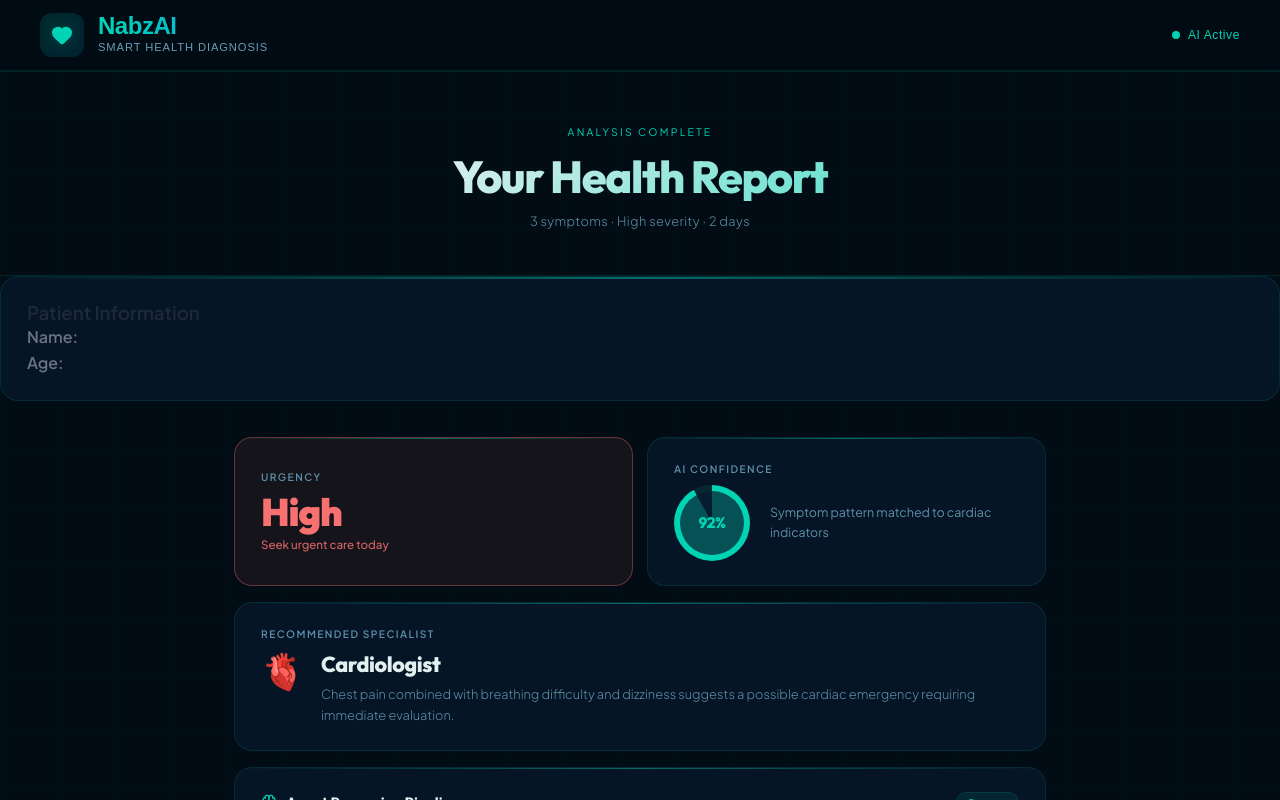
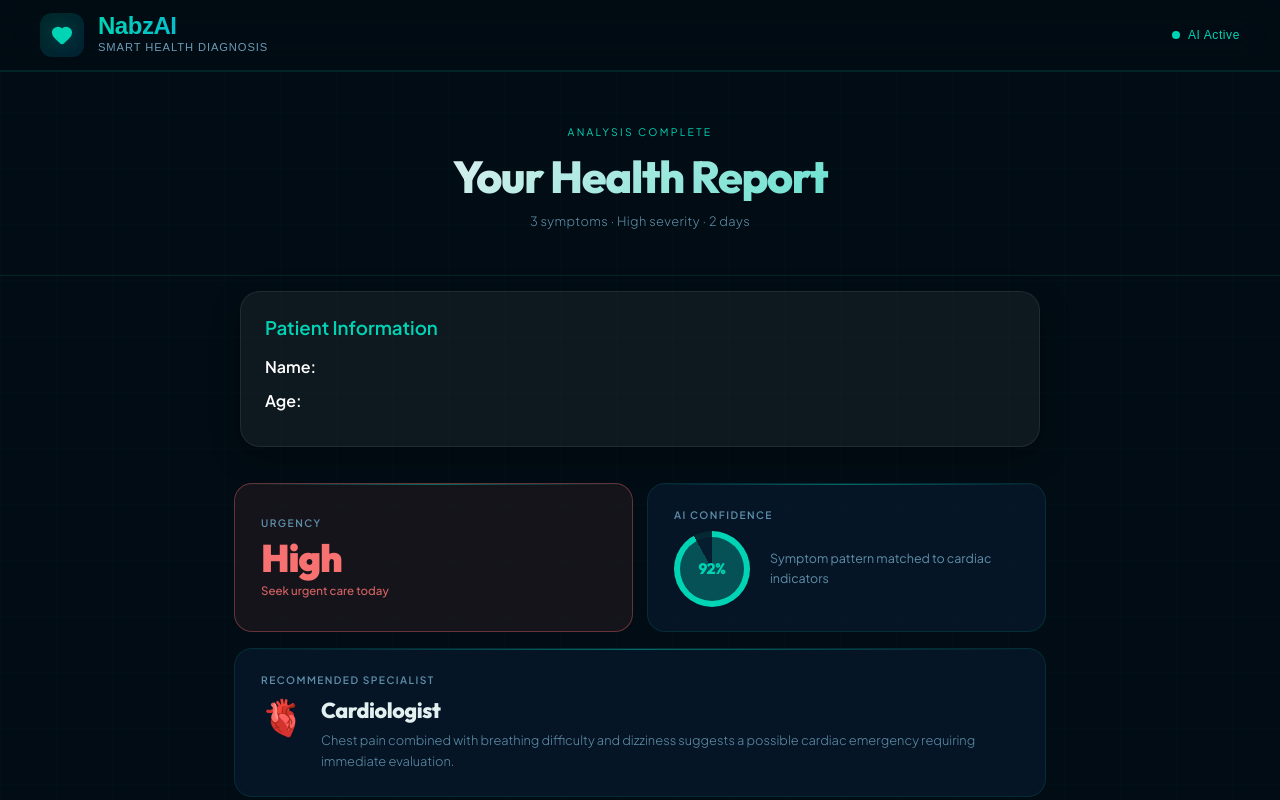
Before and after one commit to Sanketsinghal17/nabzai-smart-triage-agent, a React (Vite) app in the folder frontend/: page /result in a window 1280 px wide. Shown: the top 800 px of the page. Built offline with nearby package versions, Linux system fonts and the light colour scheme.

Commit message:
Fixed patient info passing to result page

```diff
--- a/frontend/src/pages/HomePage.jsx
+++ b/frontend/src/pages/HomePage.jsx
@@ -107,9 +107,9 @@ export default function Home() {
       setLoading(false);
 
       navigate("/result", {
-        state: data,
+        state: { ... data,
         patientName,
-        patientAge
+        patientAge}
       });
 
     } catch (error) {
--- a/frontend/src/pages/ResultPage.jsx
+++ b/frontend/src/pages/ResultPage.jsx
@@ -168,7 +168,7 @@ export default function Result() {
           {data.severity}&nbsp;·&nbsp;{data.duration}
         </p>
       </header>
-      <div className="card">
+      <div className="patient-info-card">
           <h3>Patient Information</h3>
           <p><strong>Name:</strong> {data.patientName}</p>
           <p><strong>Age:</strong> {data.patientAge}</p>
--- a/frontend/src/styles/result.css
+++ b/frontend/src/styles/result.css
@@ -66,6 +66,7 @@
   text-align: center;
   padding: calc(var(--navbar-h) + 56px) 1.5rem 44px;
   border-bottom: 1px solid var(--border);
+   margin-bottom: 15px;
 }
 
 .rp-kicker {
@@ -558,3 +559,23 @@
   .actions-row  { flex-direction: column; }
   .card         { padding: 18px 16px; }
 }
+.patient-info-card {
+  width: 800px;
+  max-width: 100%;
+  margin: 0 auto 0px auto;
+  background: rgba(255,255,255,0.05);
+  border: 1px solid rgba(255,255,255,0.08);
+  border-radius: 20px;
+  padding: 24px;
+  box-shadow: 0 10px 30px rgba(0,0,0,0.25);
+}
+
+.patient-info-card h3 {
+  color: #00d4b4;
+  margin-bottom: 15px;
+}
+
+.patient-info-card p {
+  color: white;
+  margin: 8px 0;
+}
```
